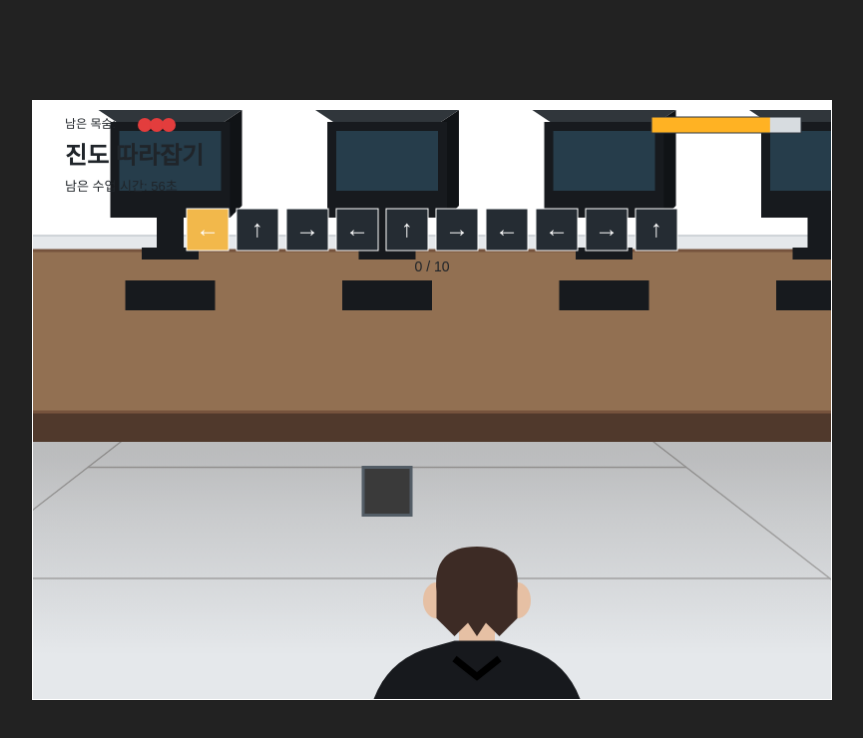
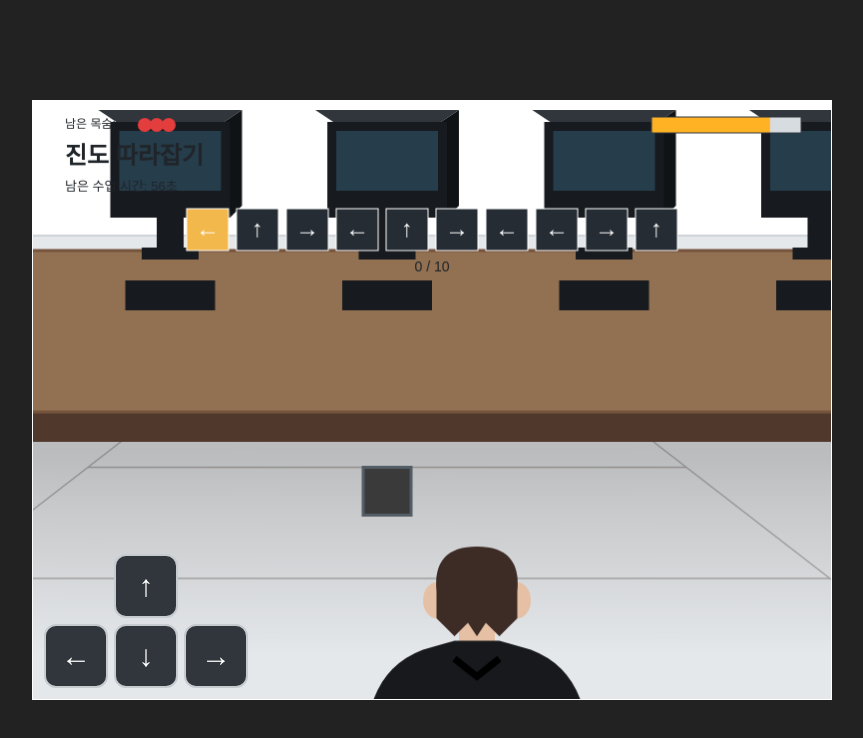
Before and after one commit to 12478822z-pixel/my-game, a plain HTML site: page index.html in a window 1280 px wide. Shown: the whole page, without its empty margins (208-1071 px from the left). Drawn offline with Linux system fonts and the light colour scheme.

Commit message:
방향키 추가

```diff
--- a/index.html
+++ b/index.html
@@ -8,6 +8,14 @@
   <script src="script.js" defer></script>
 </head>
 <body>
-  <canvas id="game" width="800" height="600"></canvas>
+  <main id="game-container">
+    <canvas id="game" width="800" height="600"></canvas>
+    <div class="direction-pad" role="group" aria-label="게임 방향키">
+      <button class="direction-button direction-up" type="button" data-direction="ArrowUp" aria-label="위쪽">↑</button>
+      <button class="direction-button direction-left" type="button" data-direction="ArrowLeft" aria-label="왼쪽">←</button>
+      <button class="direction-button direction-down" type="button" data-direction="ArrowDown" aria-label="아래쪽">↓</button>
+      <button class="direction-button direction-right" type="button" data-direction="ArrowRight" aria-label="오른쪽">→</button>
+    </div>
+  </main>
 </body>
 </html>
--- a/script.js
+++ b/script.js
@@ -616,15 +616,10 @@ function playKeyClick() {
 	oscillator.stop(now + 0.025);
 }
 
-// 실제 키보드 방향키를 화면의 무작위 순서와 연결합니다.
-window.addEventListener("keydown", (event) => {
-	if (isGameOver || isClear) return; // 게임 종료 후에는 키 입력을 처리하지 않습니다.
-	if (event.repeat) return; // 키를 길게 눌러 반복 입력되어도 감점은 한 번만 합니다.
+function handleKeyInput(key) {
+	if (isGameOver || isClear) return;
 	playKeyClick();
-	const pressedArrow = arrowOptions.find((arrow) => arrow.key === event.key);
-	if (pressedArrow) {
-		event.preventDefault(); // 방향키 입력으로 페이지가 스크롤되는 것을 막습니다.
-	}
+	const pressedArrow = arrowOptions.find((arrow) => arrow.key === key);
 	if (pressedArrow && pressedArrow.key === arrowSequence[arrowProgress].key) {
 		arrowProgress += 1;
 		remainingTime = Math.min(
@@ -642,6 +637,23 @@ window.addEventListener("keydown", (event) => {
 		game.classList.add("shake");
 	}
 	drawScene();
+}
+
+// 실제 키보드 방향키를 화면의 무작위 순서와 연결합니다.
+window.addEventListener("keydown", (event) => {
+	if (isGameOver || isClear) return; // 게임 종료 후에는 키 입력을 처리하지 않습니다.
+	if (event.repeat) return; // 키를 길게 눌러 반복 입력되어도 감점은 한 번만 합니다.
+	if (arrowOptions.some((arrow) => arrow.key === event.key)) {
+		event.preventDefault(); // 방향키 입력으로 페이지가 스크롤되는 것을 막습니다.
+	}
+	handleKeyInput(event.key);
+});
+
+// 화면 방향키도 키보드 입력과 같은 게임 처리 함수를 사용합니다.
+document.querySelectorAll(".direction-button").forEach((button) => {
+	button.addEventListener("click", () => {
+		handleKeyInput(button.dataset.direction);
+	});
 });
 
 // 브라우저 애니메이션 프레임을 요청해 게임을 시작합니다.
--- a/style.css
+++ b/style.css
@@ -331,11 +331,72 @@ body {
   background: #222;
 }
 
+#game-container {
+  position: relative;
+  display: grid;
+  justify-items: center;
+  width: min(800px, 100vw);
+}
+
 #game {
   display: block;
   width: min(800px, 100vw);
   height: auto;
   border: 1px solid #fff;
+}
+
+.direction-pad {
+  position: absolute;
+  z-index: 1;
+  bottom: 12px;
+  left: 12px;
+  display: grid;
+  grid-template:
+    ". up ." 64px
+    "left down right" 64px
+    / 64px 64px 64px;
+  gap: 6px;
+  touch-action: manipulation;
+  user-select: none;
+}
+
+.direction-button {
+  display: grid;
+  place-items: center;
+  padding: 0;
+  border: 2px solid #c6cbd0;
+  border-radius: 12px;
+  color: #fff;
+  background: #30363b;
+  font: bold 30px/1 sans-serif;
+  cursor: pointer;
+  -webkit-tap-highlight-color: transparent;
+}
+
+.direction-button:active {
+  border-color: #f2b84b;
+  background: #76533d;
+}
+
+.direction-button:focus-visible {
+  outline: 3px solid #f2b84b;
+  outline-offset: 2px;
+}
+
+.direction-up {
+  grid-area: up;
+}
+
+.direction-left {
+  grid-area: left;
+}
+
+.direction-down {
+  grid-area: down;
+}
+
+.direction-right {
+  grid-area: right;
 }
 
 #game.shake {
```
